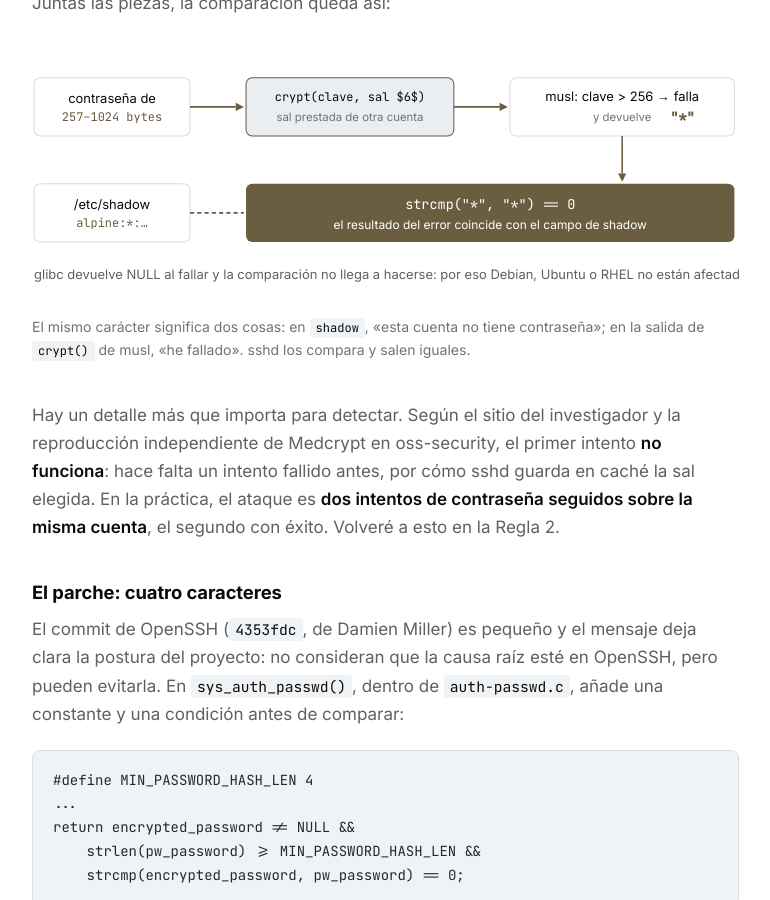
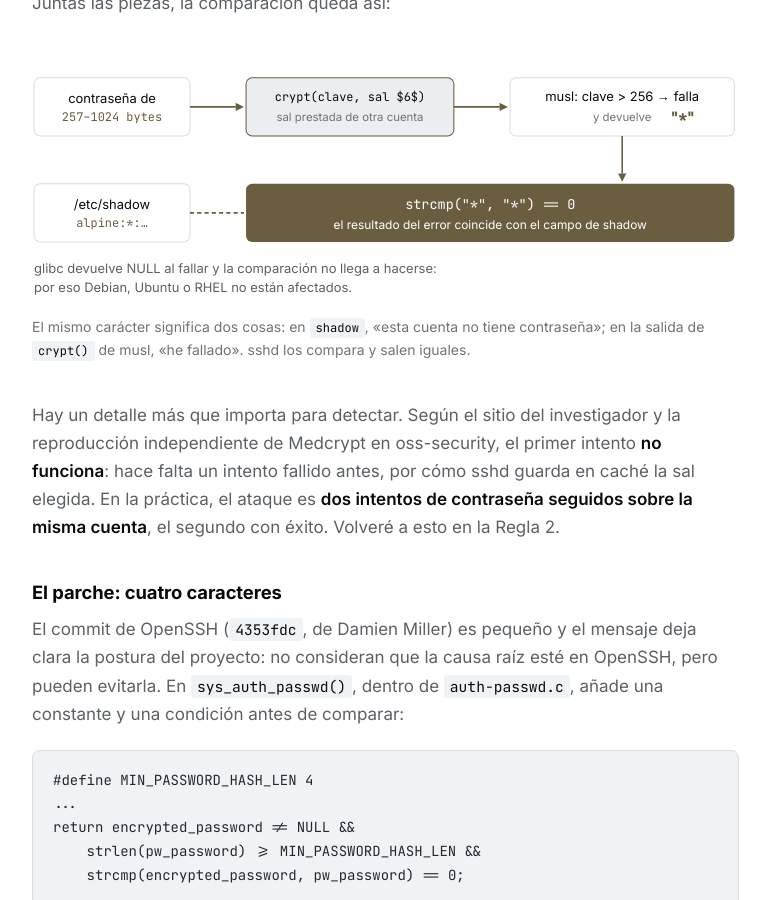
Before and after one commit to fraydgarcia/fraydgarcia.github.io, a Jekyll site: the page built from _posts/2026-11-24-sshole-el-asterisco-que-abre-la-puerta.md, in a window 1280 px wide and 900 px high, scrolled down 2710 px. Shown: the whole window, without its empty margins (108-878 px from the left). Built offline with Jekyll 4.4.1, drawn with Linux system fonts in a browser that asks for light colours; some web fonts are replaced.

Commit message:
SSHole: partir la nota del diagrama para que no se corte
Co-Authored-By: Claude Opus 5.5 <noreply@anthropic.com>

```diff
--- a/_posts/2026-11-24-sshole-el-asterisco-que-abre-la-puerta.md
+++ b/_posts/2026-11-24-sshole-el-asterisco-que-abre-la-puerta.md
@@ -121,7 +121,8 @@ Juntas las piezas, la comparación queda así:
   <text x="77" y="146" text-anchor="middle" font-family="'Inter',sans-serif" font-size="12.5" fill="#0A0A0A">/etc/shadow</text>
   <text x="77" y="164" text-anchor="middle" font-family="'JetBrains Mono',monospace" font-size="11.5" fill="#6B5D40">alpine:*:…</text>
   <line x1="152" y1="150" x2="204" y2="150" stroke="#6B5D40" stroke-width="1.5" stroke-dasharray="4 3"/>
-  <text x="2" y="214" font-family="'Inter',sans-serif" font-size="12.5" fill="#5C6166">glibc devuelve NULL al fallar y la comparación no llega a hacerse: por eso Debian, Ubuntu o RHEL no están afectados.</text>
+  <text x="2" y="208" font-family="'Inter',sans-serif" font-size="12.5" fill="#5C6166">glibc devuelve NULL al fallar y la comparación no llega a hacerse:</text>
+  <text x="2" y="226" font-family="'Inter',sans-serif" font-size="12.5" fill="#5C6166">por eso Debian, Ubuntu o RHEL no están afectados.</text>
 </svg>
 <figcaption>El mismo carácter significa dos cosas: en <code>shadow</code>, «esta cuenta no tiene contraseña»; en la salida de <code>crypt()</code> de musl, «he fallado». sshd los compara y salen iguales.</figcaption>
 </figure>
```
